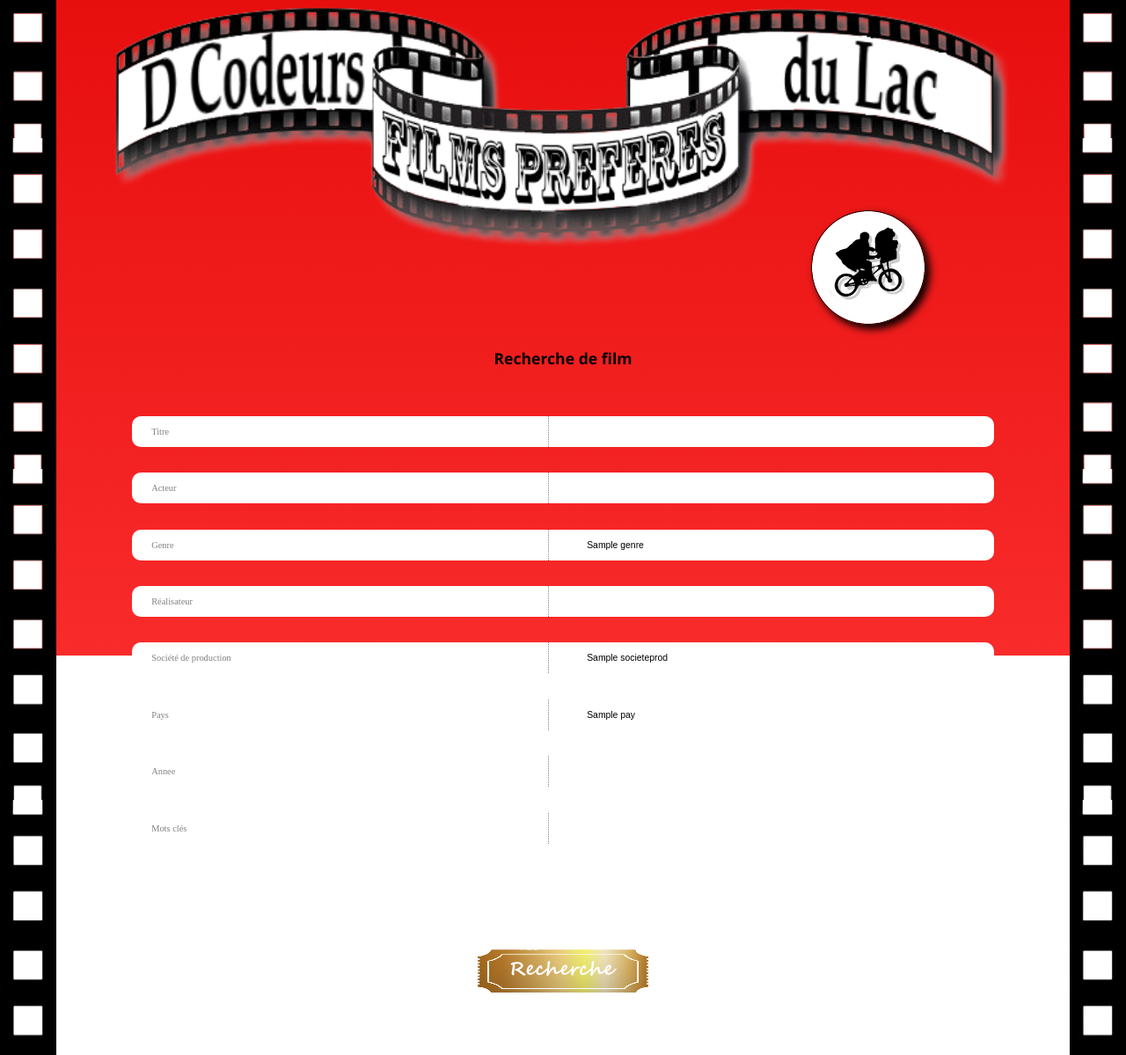
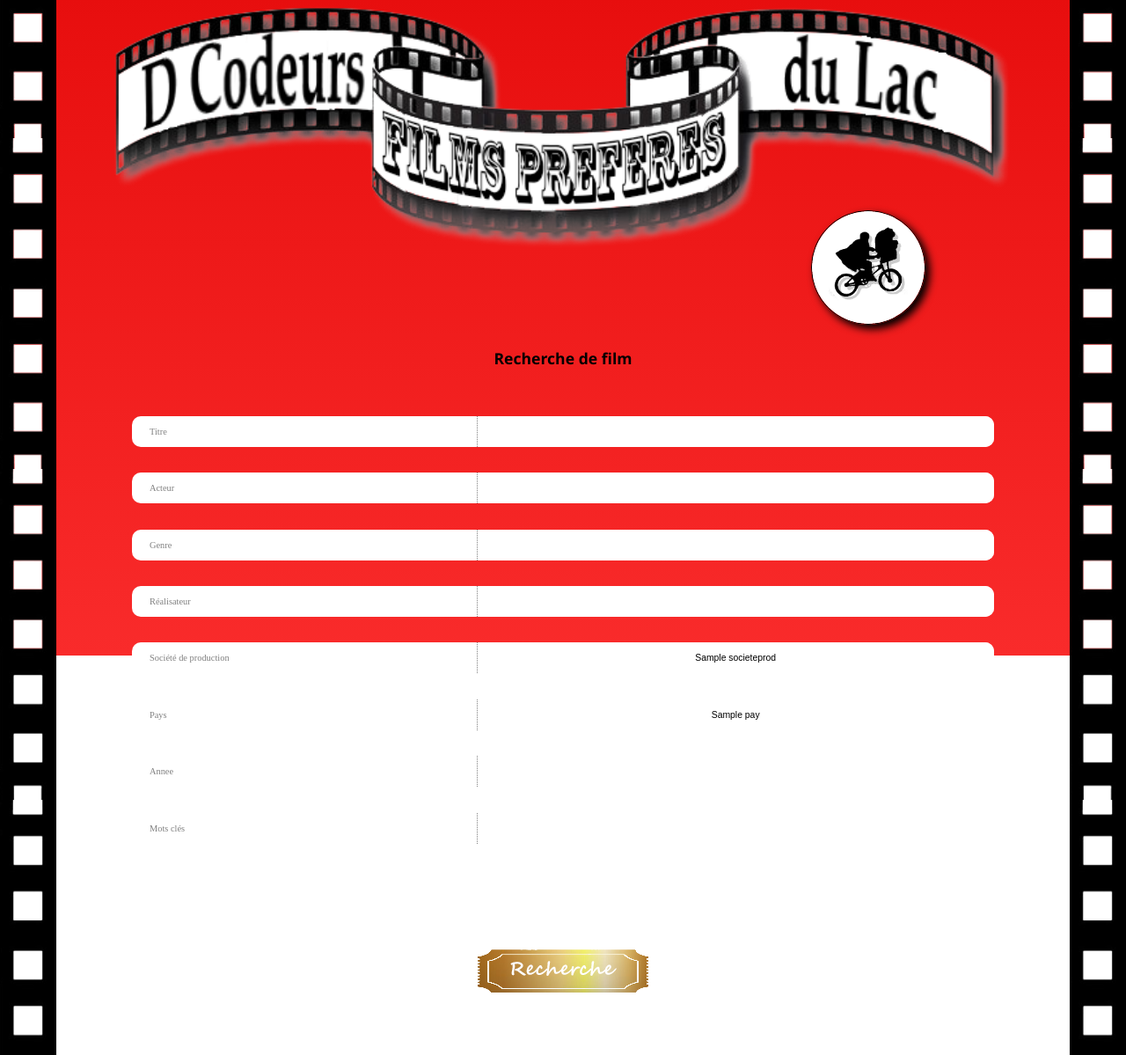
Before and after one commit to SylvieFeline/Films-bdd, a PHP site: page / in a window 1280 px wide. Shown: the part 55-1254 px from the top of the page at 88% size. Run offline with PHP 8.4, Linux system fonts and the light colour scheme; tables that the repository leaves empty or names only in its code hold one stand-in row (values such as "Sample post").

Commit message:
06/12/18 > 17:02 >> version avancée du site

```diff
--- a/css/style.css
+++ b/css/style.css
@@ -96,7 +96,7 @@ form > div
     height: 35px;
     background-color: white;
     display: flex;
-    justify-content: space-around;
+    justify-content: center;
     align-items: center;
     margin-bottom: 3%;
 }
@@ -104,11 +104,12 @@ form > div
 label
 {
     height: 100%;
-    width: 46%;
+    width: 40%;
     line-height: 35px;
     text-align: left;
     font-size: 0.65em;
     border-right: 1px dotted grey;
+    text-indent: 5%;
 }
 
 select, input
@@ -116,9 +117,14 @@ select, input
     -webkit-appearance: none; /* Retirer la flèche de la liste déroulante */
     font-size: 0.65em;
     height: 100%;
-    width: 45%;
     border: none;
+    border-radius: 10px;
     background-color: white;
+    width: 60%;
+}
+select
+{
+    text-align: center;
 }
 
 form > div:last-child /* Focus sur la div du bouton Envoyer*/
--- a/index.php
+++ b/index.php
@@ -35,6 +35,7 @@
                 <div>
                     <label for="genre">Genre</label>
                     <select name="genre" class="test" id="genre">
+                    	<option checked></option>
                         <?php afficheOptionGenre(); ?> <!-- Affiche le genre des films existants dans la BDD -->
                     </select>
                 </div>
```
